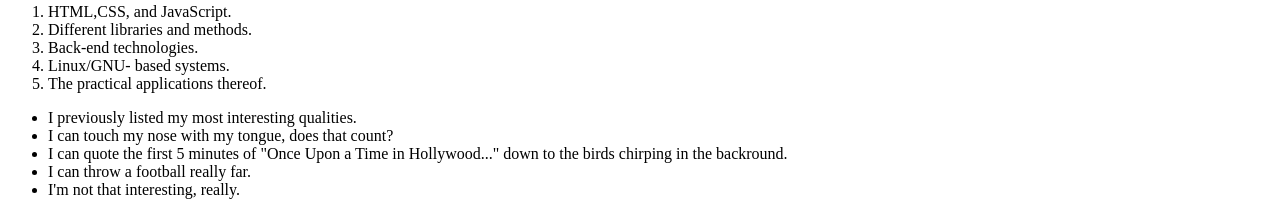
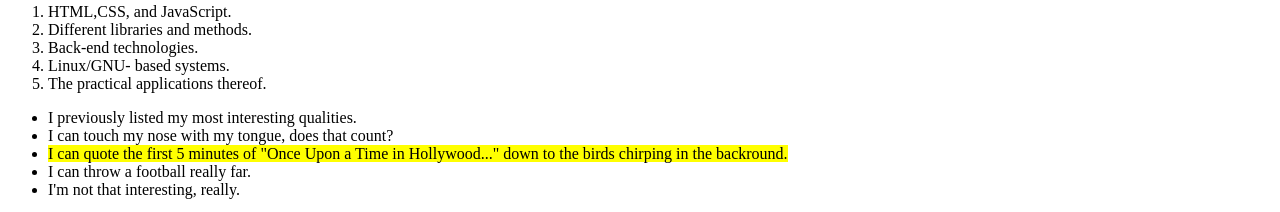
Before and after one commit to adammathewvaughn/adammathewvaughn.github.io, a plain HTML site: page index.html in a window 1280 px wide. Shown: the part 3614-3826 px from the top of the page. Drawn offline with Linux system fonts and the light colour scheme; grey boxes are pictures that could not be loaded.

Commit message:
Update index.html

```diff
--- a/index.html
+++ b/index.html
@@ -130,8 +130,8 @@
     <ul>
       <li>I previously listed my most interesting qualities.</li>
       <li>I can touch my nose with my tongue, does that count?</li>
-      <li>I can quote the first 5 minutes of "Once Upon a Time in Hollywood..." down to the birds chirping in the
-        backround.</li>
+      <li><mark>I can quote the first 5 minutes of "Once Upon a Time in Hollywood..." down to the birds chirping in the
+        backround.</mark></li>
       <li>I can throw a football really far.</li>
       <li>I'm not that interesting, really.</li>
     </ul>
```
